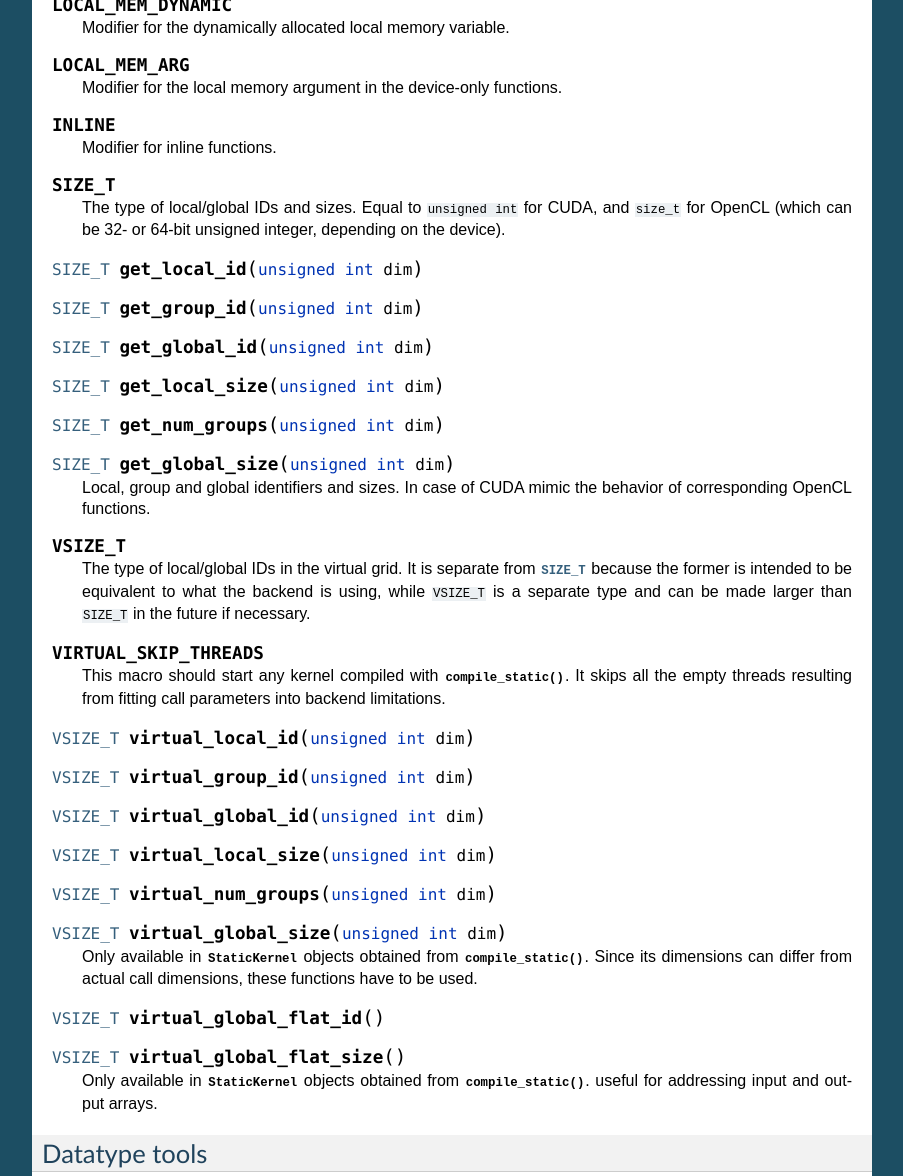
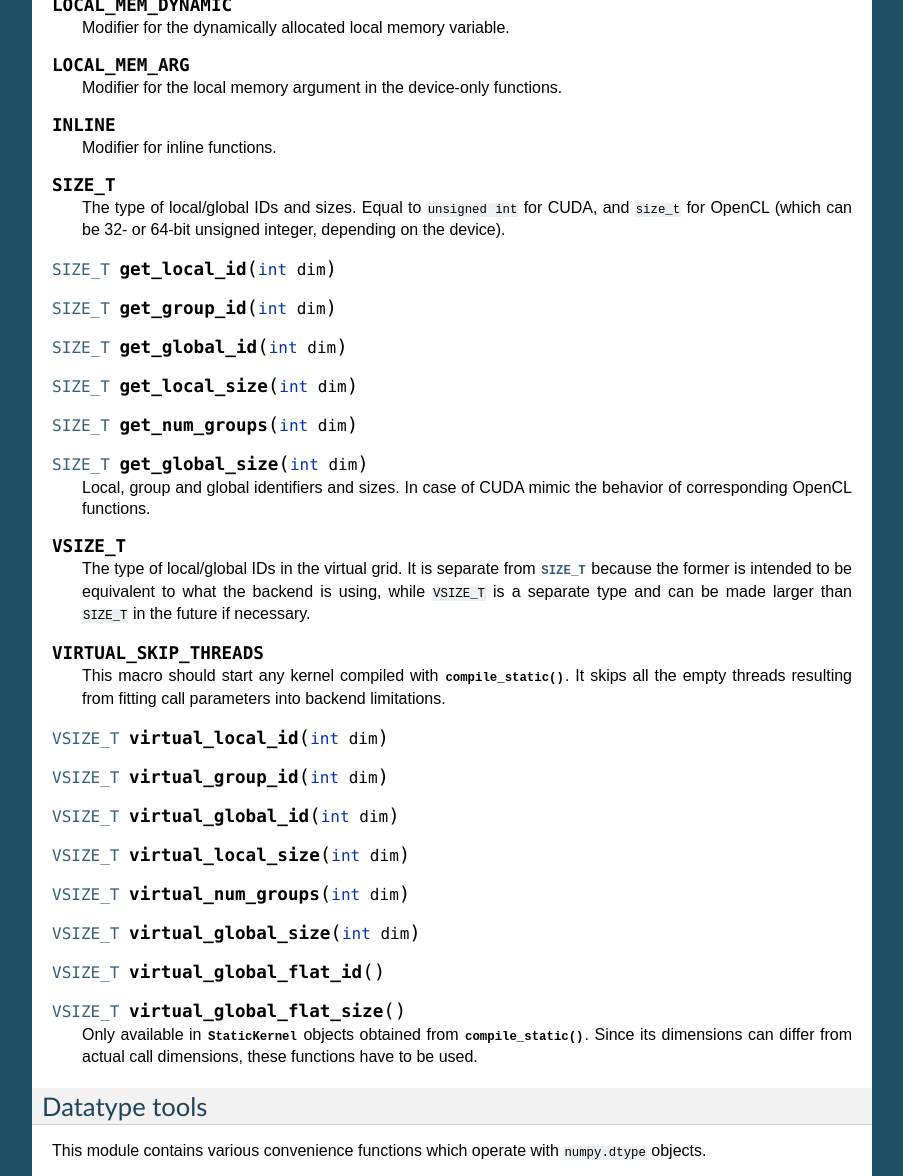
Before and after one commit to fjarri/reikna, a Sphinx documentation site: the page built from doc/source/api/cluda.rst, in a window 1280 px wide and 1400 px high, scrolled down 1869 px, cut to the strip 0-1176 px from the top of the window. Shown: the whole strip, without its empty margins (198-1101 px from the left). Built offline with Sphinx 7.4.7, drawn with Linux system fonts in a browser that asks for light colours.

Commit message:
Some doc fixes for vsizes

```diff
--- a/doc/source/api/cluda.rst
+++ b/doc/source/api/cluda.rst
@@ -109,12 +109,13 @@ Second, there is a set of macros attached to any kernel depending on the API it
     Equal to ``unsigned int`` for CUDA, and ``size_t`` for OpenCL
     (which can be 32- or 64-bit unsigned integer, depending on the device).
 
-.. c:function:: SIZE_T get_local_id(unsigned int dim)
-.. c:function:: SIZE_T get_group_id(unsigned int dim)
-.. c:function:: SIZE_T get_global_id(unsigned int dim)
-.. c:function:: SIZE_T get_local_size(unsigned int dim)
-.. c:function:: SIZE_T get_num_groups(unsigned int dim)
-.. c:function:: SIZE_T get_global_size(unsigned int dim)
+.. FIXME: techincally, it should be unsigned int here, but Sphinx gives warnings for 'unsigned'
+.. c:function:: SIZE_T get_local_id(int dim)
+.. c:function:: SIZE_T get_group_id(int dim)
+.. c:function:: SIZE_T get_global_id(int dim)
+.. c:function:: SIZE_T get_local_size(int dim)
+.. c:function:: SIZE_T get_num_groups(int dim)
+.. c:function:: SIZE_T get_global_size(int dim)
 
     Local, group and global identifiers and sizes.
     In case of CUDA mimic the behavior of corresponding OpenCL functions.
@@ -131,21 +132,19 @@ Second, there is a set of macros attached to any kernel depending on the API it
     This macro should start any kernel compiled with :py:meth:`~reikna.cluda.api.Thread.compile_static`.
     It skips all the empty threads resulting from fitting call parameters into backend limitations.
 
-.. c:function:: VSIZE_T virtual_local_id(unsigned int dim)
-.. c:function:: VSIZE_T virtual_group_id(unsigned int dim)
-.. c:function:: VSIZE_T virtual_global_id(unsigned int dim)
-.. c:function:: VSIZE_T virtual_local_size(unsigned int dim)
-.. c:function:: VSIZE_T virtual_num_groups(unsigned int dim)
-.. c:function:: VSIZE_T virtual_global_size(unsigned int dim)
+.. FIXME: techincally, it should be unsigned int here, but Sphinx gives warnings for 'unsigned'
+.. c:function:: VSIZE_T virtual_local_id(int dim)
+.. c:function:: VSIZE_T virtual_group_id(int dim)
+.. c:function:: VSIZE_T virtual_global_id(int dim)
+.. c:function:: VSIZE_T virtual_local_size(int dim)
+.. c:function:: VSIZE_T virtual_num_groups(int dim)
+.. c:function:: VSIZE_T virtual_global_size(int dim)
+.. c:function:: VSIZE_T virtual_global_flat_id()
+.. c:function:: VSIZE_T virtual_global_flat_size()
 
     Only available in :py:class:`~reikna.cluda.api.StaticKernel` objects obtained from :py:meth:`~reikna.cluda.api.Thread.compile_static`.
     Since its dimensions can differ from actual call dimensions, these functions have to be used.
 
-.. c:function:: VSIZE_T virtual_global_flat_id()
-.. c:function:: VSIZE_T virtual_global_flat_size()
-
-    Only available in :py:class:`~reikna.cluda.api.StaticKernel` objects obtained from :py:meth:`~reikna.cluda.api.Thread.compile_static`.
-    useful for addressing input and output arrays.
 
 Datatype tools
 --------------
```
Also changed, not shown: 1 other file.
